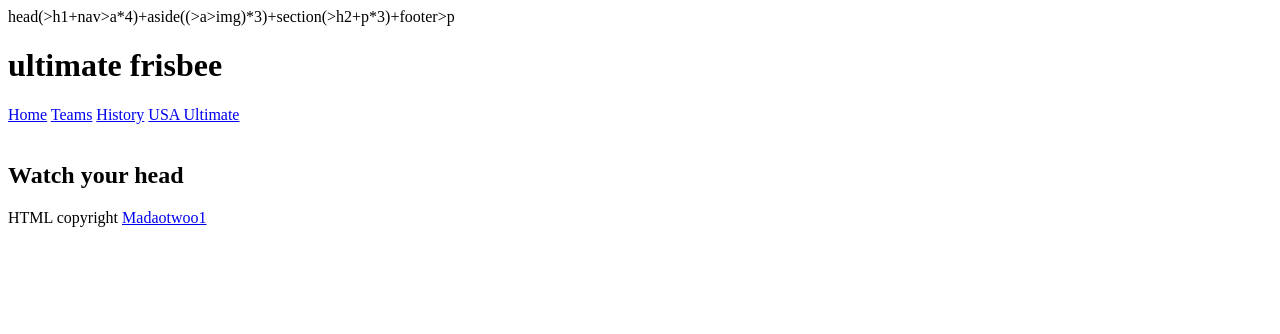
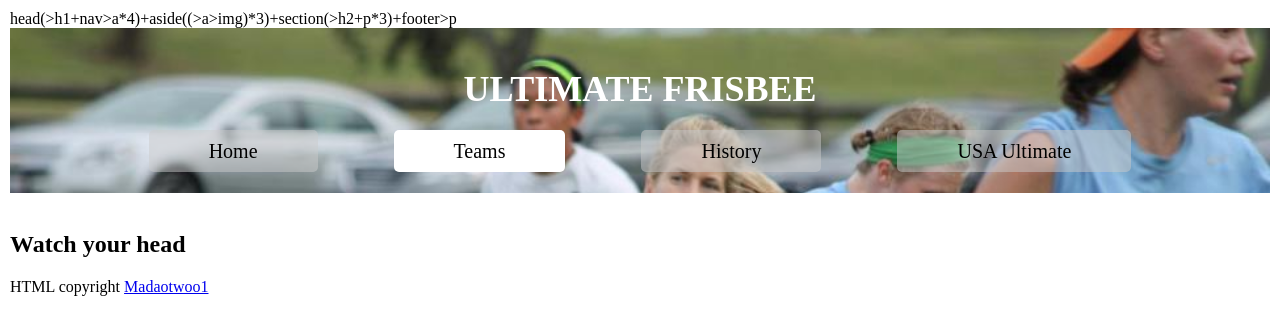
Before and after one commit to madaotw001/madaotw001.github.io, a plain HTML site: page teams.html in a window 1280 px wide. Drawn offline with Linux system fonts and the light colour scheme.

Commit message:
header change2

```diff
--- a/teams.html
+++ b/teams.html
@@ -7,6 +7,7 @@
     <meta http-equiv="X-UA-Compatible" content="IE=edge">
     <meta name="renderer" content="webkit">
     <title>title</title>
+    <link rel="stylesheet" type="text/css" href="css/Firsbee.css">
 </head>
 head(>h1+nav>a*4)+aside((>a>img)*3)+section(>h2+p*3)+footer>p
 
```
